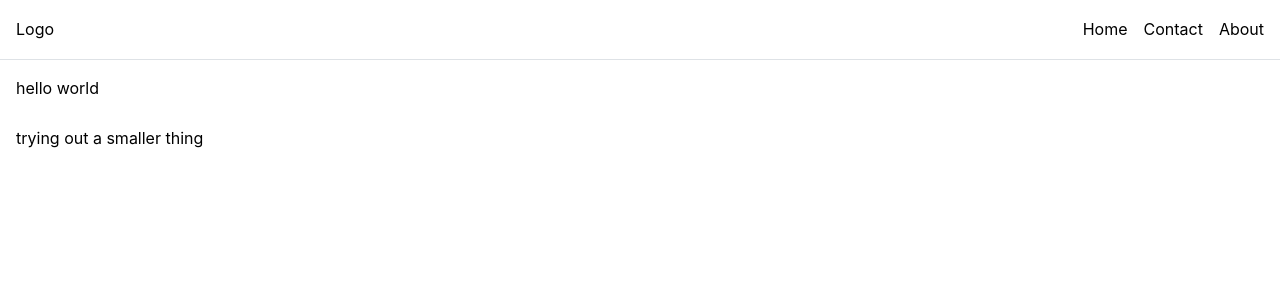
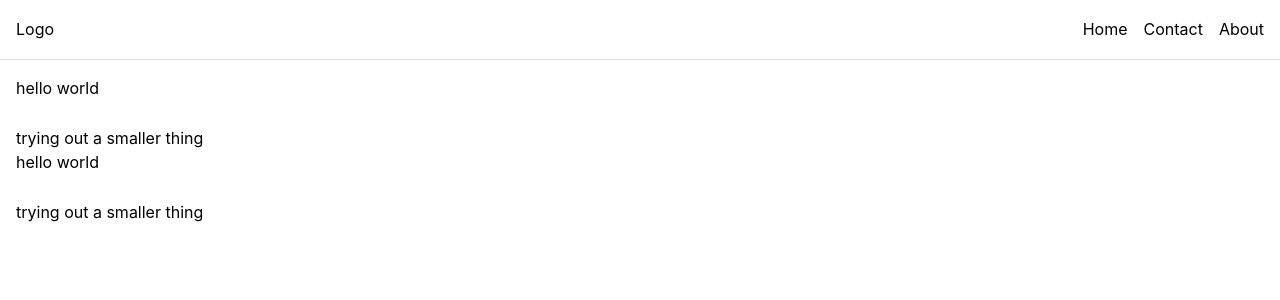
Before and after one commit to ejinsw/find-a-tutor, a Next.js app: page /home in a window 1280 px wide. Shown: the top 300 px of the page. Built offline with nearby package versions, Linux system fonts and the light colour scheme.

Commit message:
duplicating

```diff
--- a/src/app/home/page.tsx
+++ b/src/app/home/page.tsx
@@ -25,6 +25,9 @@ export default function Page() {
       <h1> hello world</h1>
       <br/>
       <h2> trying out a smaller thing</h2>
+      <h1> hello world</h1>
+      <br/>
+      <h2> trying out a smaller thing</h2>
       <GoalStatement />
     </section>
   );
```
